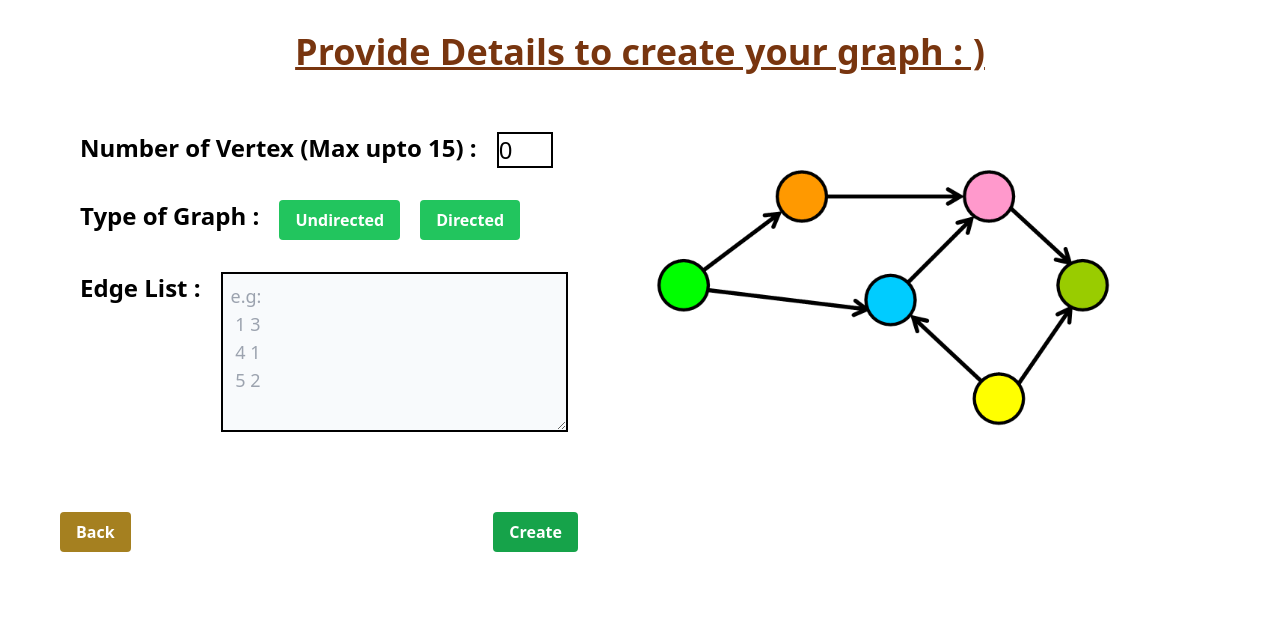
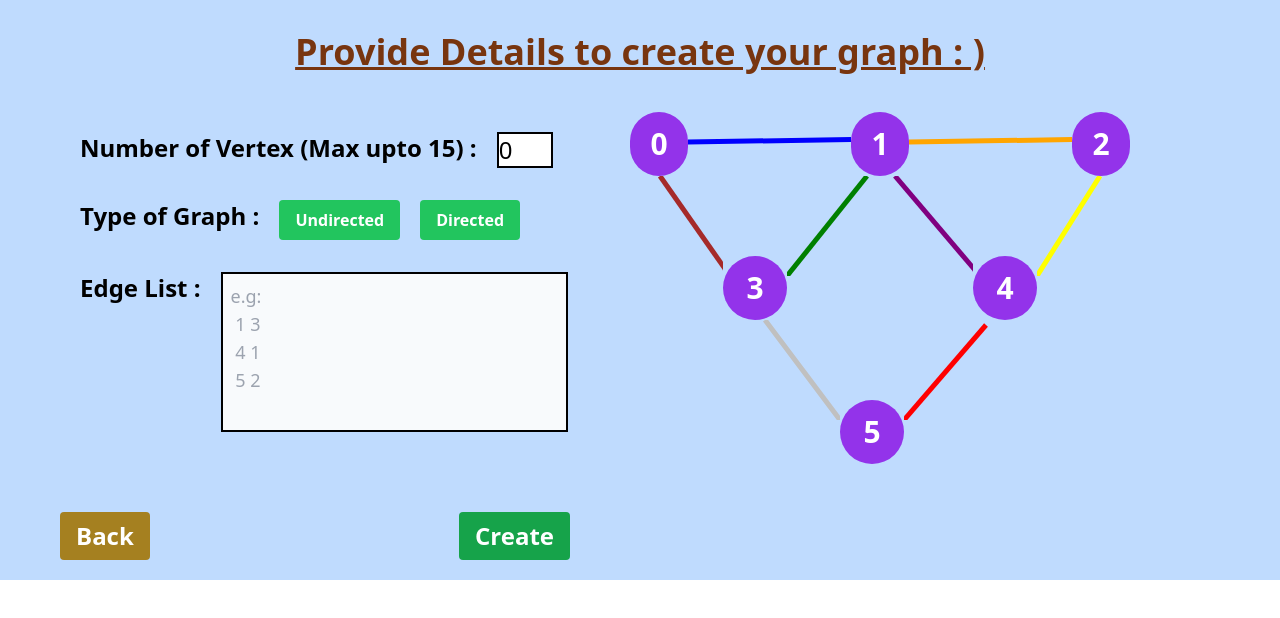
Before and after one commit to himanshusyuni/Graph-Visualizer, a React (Vite) app in the folder frontend/Graph-visualizer/: page /input in a window 1280 px wide. Shown: the top 618 px of the page. Built offline with nearby package versions, Linux system fonts and the light colour scheme.

Commit message:
updated input page, created graph using line and svg , will improve the graph later

```diff
--- /dev/null
+++ b/frontend/Graph-visualizer/src/components/Graph.jsx
@@ -0,0 +1,102 @@
+import Vertex from "./Vertex";
+
+function Graph() {
+  return (
+    <>
+      <div >
+        <div className="flex">
+          <Vertex number={0} />
+          <svg width="200" height="50">
+            <line
+              x1="0"
+              y1="30"
+              x2="2000"
+              y2=""
+              stroke="blue"
+              strokeWidth="5"
+            />
+          </svg>
+          <Vertex number={1} />
+          <svg width="200" height="50">
+            <line
+              x1="0"
+              y1="30"
+              x2="2000"
+              y2=""
+              stroke="orange"
+              strokeWidth="5"
+            />
+          </svg>
+          <Vertex number={2} />
+        </div>
+        <div className="flex">
+          <svg width="173.2" height="100">
+            <line
+              x1="100"
+              y1="100"
+              x2="30"
+              y2="0"
+              stroke="brown"
+              strokeWidth="5"
+            />
+          </svg>
+          <div className="inline mt-20 ">
+            <Vertex number={3} />
+          </div>
+          <svg width="173.2" height="100">
+            <line
+              x1="80"
+              y1="0"
+              x2="0"
+              y2="100"
+              stroke="green"
+              strokeWidth="5"
+            />
+          </svg>
+          <svg width="173" height="100">
+            <line
+              x1="100"
+              y1="100"
+              x2="15"
+              y2="0"
+              stroke="purple"
+              strokeWidth="5"
+            />
+          </svg>
+          <div className="inline mt-20 ">
+            <Vertex number={4} />
+          </div>
+          <svg width="173.2" height="100">
+            <line
+              x1="63"
+              y1="0"
+              x2="0"
+              y2="100"
+              stroke="yellow"
+              strokeWidth="5"
+            />
+          </svg>
+        </div>
+        <div className="flex ">
+          <svg width="210" height="100">
+            <line
+              x1="210"
+              y1="100"
+              x2="135"
+              y2="0"
+              stroke="silver"
+              strokeWidth="5"
+            />
+          </svg>
+          <div className="inline mt-20">
+            <Vertex number={5} />
+          </div>
+          <svg width="210" height="100">
+            <line x1="82" y1="5" x2="0" y2="100" stroke="red" strokeWidth="5" />
+          </svg>
+        </div>
+      </div>
+    </>
+  );
+}
+export default Graph;
--- /dev/null
+++ b/frontend/Graph-visualizer/src/components/ProcessingPage.jsx
@@ -0,0 +1,24 @@
+import { TypeAnimation } from "react-type-animation";
+
+function ProcessingPage() {
+  return (
+    <>
+      <div className="flex justify-center  mt-[40%] ml-10">
+        <div className="bg-slate-200 text-blue-700 p-2 ">
+          <TypeAnimation
+            className="font-mono font-bold text-4xl sm:text-5xl md:text-6xl lg:text-3xl text-center"
+            sequence={[
+              // Same substring at the start will only be typed out once, initially
+              "Creating your graph...",
+              1500,
+            ]}
+            wrapper="span"
+            speed={50}
+            repeat={2}
+          />
+        </div>
+      </div>{" "}
+    </>
+  );
+}
+export default ProcessingPage;
--- a/frontend/Graph-visualizer/src/components/UserInput.jsx
+++ b/frontend/Graph-visualizer/src/components/UserInput.jsx
@@ -1,18 +1,21 @@
-import {  useRef, useState } from "react";
+import { useRef, useState } from "react";
 import { useNavigate } from "react-router-dom";
+import ProcessingPage from "./ProcessingPage";
+import Graph from "./Graph";
 function UserInput() {
-  const [Vertex,setVetex]= useState(0);
-  const [Type, setType] = useState(0);
-  const edgeList= useRef();
-  const navigate= useNavigate('');
+  const [Vertex, setVetex] = useState(0);
+  const [Type, setType] = useState(2);
+  const edgeList = useRef();
+  const navigate = useNavigate("");
+  const [flag, setFlag] = useState(0);
   return (
     <>
-      <div className="bg-white h-screen">
+      <div className="bg-blue-200 ">
         <div className="font-bold text-center text-4xl pt-8 underline text-amber-900 mb-10 ">
           Provide Details to create your graph : )
         </div>
-        <div className=" flex ml-10">
-          <div className="size-[45%]">
+        <div className=" flex ml-10 ">
+          <div className="w-[550px] mr-10">
             <div>
               <div className="flex pt-5 pl-10">
                 <p className="pr-5 text-2xl font-semibold">
@@ -22,20 +25,24 @@ function UserInput() {
                   type="number"
                   value={Vertex}
                   className="w-14 text-2xl border-2 border-black focus:border-0"
-                  onChange={(e)=> setVetex(e.target.value)}
+                  onChange={(e) => setVetex(e.target.value)}
                 ></input>
               </div>
               <div className="flex pt-8 pl-10">
                 <p className="pr-5 text-2xl font-semibold">Type of Graph : </p>
                 <button
-                  className="bg-green-500 hover:bg-green-600 text-white font-bold py-2 px-4 rounded active:bg-yellow-700"
-                  onClick={()=>setType(0)}
+                  className={`bg-green-500 hover:bg-green-600 text-white font-bold py-2 px-4 rounded active:bg-yellow-700 ${
+                    Type == 0 && "bg-yellow-700 hover:bg-yellow-700"
+                  }`}
+                  onClick={() => setType(0)}
                 >
                   Undirected
                 </button>
                 <button
-                  className="bg-green-500 hover:bg-green-600 text-white font-bold py-2 px-4 rounded ml-5 active:bg-yellow-700"
-                  onClick={()=>setType(1)}
+                  className={`bg-green-500 hover:bg-green-600 text-white font-bold py-2 px-4 rounded active:bg-yellow-700 ml-5  ${
+                    Type == 1 && "bg-yellow-700 hover:bg-yellow-700"
+                  }`}
+                  onClick={() => setType(1)}
                 >
                   Directed
                 </button>
@@ -43,7 +50,7 @@ function UserInput() {
               <div className="flex pl-10 pt-8">
                 <p className="pr-5 text-2xl font-semibold">Edge List : </p>
                 <textarea
-                  className="text-lg p-2 bg-slate-50 border-2 border-black focus:border-0"
+                  className="resize-none  text-lg p-2 bg-slate-50 border-2 border-black focus:border-0"
                   rows={5}
                   cols={30}
                   ref={edgeList}
@@ -53,17 +60,24 @@ function UserInput() {
               </div>
             </div>
             <div className="flex justify-between m-5 mt-20">
-              <button className="bg-brown-500 hover:bg-brown-600 text-white font-bold py-2 px-4 rounded active:bg-red-600"  onClick={()=> navigate('/')}>
+              <button
+                className="bg-brown-500 hover:bg-brown-600 text-white font-bold py-2 text-2xl px-4 rounded active:bg-red-600"
+                onClick={() => navigate("/")}
+              >
                 Back
               </button>
-              <button className="hover:bg-green-700 text-white font-bold py-2 px-4 rounded bg-green-600 active:bg-yellow-700">
+              <button
+                className="hover:bg-green-700 text-white text-2xl font-bold py-2 px-4 rounded bg-green-600 active:bg-yellow-700"
+                onClick={() => setFlag(1)}
+              >
                 Create
               </button>
             </div>
           </div>
-          <div className="size-[40%]">
-            <img src="images/graph.png"   className="m-10"/>
-         </div>
+          <div className="w-[500px]">
+            {flag == 0 && <Graph />}
+            {flag == 1 && <ProcessingPage />}
+          </div>
         </div>
       </div>
     </>
--- /dev/null
+++ b/frontend/Graph-visualizer/src/components/Vertex.jsx
@@ -0,0 +1,9 @@
+function Vertex({ number }) {
+    return (
+        <div className={`p-4 rounded-full bg-purple-600 text-3xl font-semibold  text-white h-16 w-16 flex items-center justify-center hover:bg-rose-500`}>
+            {number}
+        </div>
+    );
+}
+
+export default Vertex;
```
Also changed, not shown: frontend/Graph-visualizer/public/images/graph.png (deleted).
